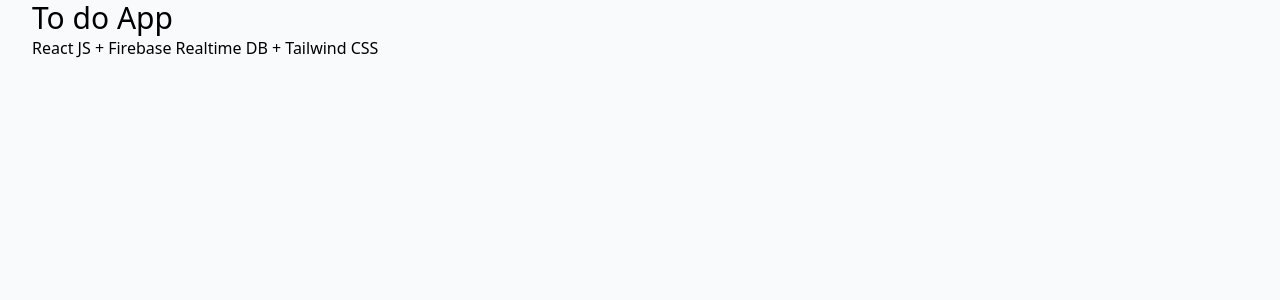
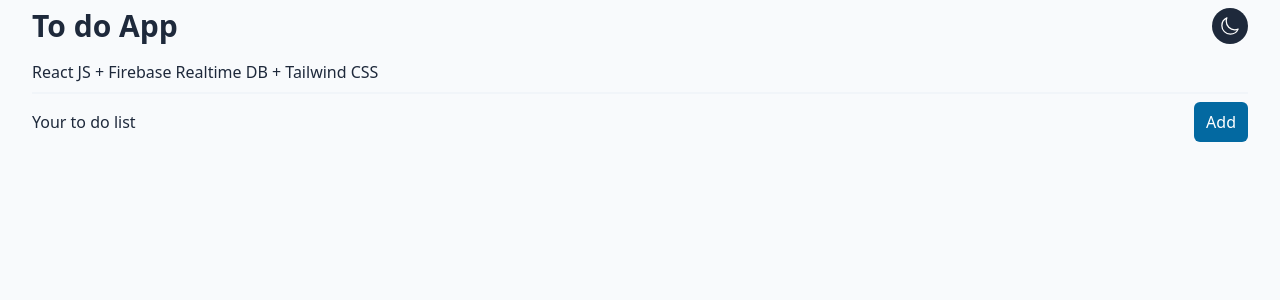
Before and after one commit to movsic08/CRUD-ReactJS-TailwindCSS-, a React (Vite) app: page / in a window 1280 px wide. Shown: the top 300 px of the page. Built offline with nearby package versions, Linux system fonts and the light colour scheme.

Commit message:
added navbar component

```diff
--- a/index.html
+++ b/index.html
@@ -7,7 +7,7 @@
     <title>CRUD ReactJS + Tailwind CSS</title>
     <link rel="stylesheet" href="index.css">
   </head>
-  <body>
+  <body class="">
     <div id="root"></div>
     <script type="module" src="/src/main.jsx"></script>
   </body>
--- a/src/App.jsx
+++ b/src/App.jsx
@@ -1,18 +1,21 @@
-
 // import './App.css';
-import './index.css';
+import "./index.css";
+import React from 'react';
+import { Navbar } from './components';
 
 function App() {
-
-
   return (
-    <div className=' bg-slate-50 w-screen h-screen ' >
+    <div className=" bg-slate-50 w-screen h-screen  text-slate-800">
       <div className="container ">
-      <h1 className=' text-3xl '>To do App</h1>
-      <h3>React JS + Firebase Realtime DB + Tailwind CSS</h3>
+        <Navbar />
+        <h3 className=" mt-2">React JS + Firebase Realtime DB + Tailwind CSS</h3>
+        <div className="flex w-full items-center justify-between mt-2 border-t-2 border-slate-100 py-2">
+          <h1>Your to do list</h1>
+          <button className=" px-3 py-2 bg-sky-700 text-white rounded-md">Add</button>
+        </div>
       </div>
     </div>
-  )
+  );
 }
 
-export default App
+export default App;
--- /dev/null
+++ b/src/components/Navbar.jsx
@@ -0,0 +1,13 @@
+
+export default function Navbar() {
+    return (
+        <div className="flex w-full items-center justify-between py-2 ">
+            <h1 className=" text-3xl font-bold ">To do App</h1>
+            <button className=" p-2  bg-slate-800 dark:bg-slate-900 text-white rounded-full">
+                <svg className=" h-5 w-5" fill="none" stroke="currentColor" stroke-linecap="round" stroke-linejoin="round" stroke-width="1.5" viewBox="0 0 24 24" xmlns="http://www.w3.org/2000/svg">
+                    <path d="M7.5 6.375c0-1.435.211-2.888.75-4.125-3.583 1.56-6 5.218-6 9.375 0 5.592 4.533 10.125 10.125 10.125 4.157 0 7.816-2.417 9.375-6-1.237.539-2.69.75-4.125.75C12.033 16.5 7.5 11.967 7.5 6.375Z"></path>
+                </svg>
+            </button>
+        </div>
+    )
+}
--- /dev/null
+++ b/src/components/index.js
@@ -0,0 +1,5 @@
+// components/index.js
+export { default as Navbar } from './Navbar';
+// export { default as Footer } from './Footer';
+// export { default as OtherComponent } from './OtherComponent';
+// Add more exports for additional components
```
